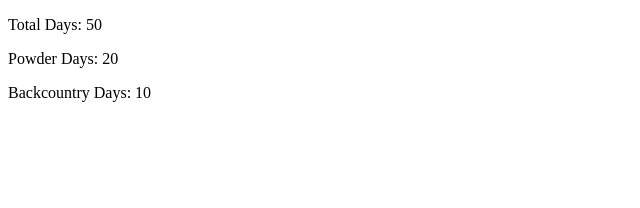
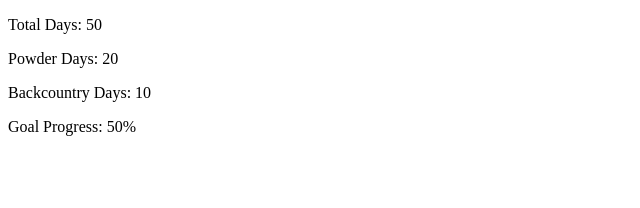
Before and after one commit to kiramiller425/tutorial-react-essentials-eve-ch2, a React (Create React App) app: page / in a window 1280 px wide. Shown: the top 208 px of the page, without its empty margins (0-640 px from the left). Built offline with nearby package versions, Linux system fonts and the light colour scheme.

Commit message:
ch3.5 finished changes

```diff
--- a/src/index.js
+++ b/src/index.js
@@ -9,40 +9,33 @@
     goal: 100
 }
 
+const getPercent = decimal => {
+    return decimal * 100 + '%'
+}
+
+const calcGoalProgress = (total, goal) => {
+    return getPercent(total/goal)
+}
+
 // function component
-const SkiDayCounter = (props) => {
+const SkiDayCounter = ({ total, powder, backcountry, goal }) => {
     return (
         <section>
             <div>
-                <p>Total Days: {props.total}</p>
+                <p>Total Days: {total}</p>
             </div>
             <div>
-                <p>Powder Days: {props.powder}</p>
+                <p>Powder Days: {powder}</p>
             </div>
             <div>
-                <p>Backcountry Days: {props.backcountry}</p>
+                <p>Backcountry Days: {backcountry}</p>
             </div>
             <div>
-
+                <p>Goal Progress: {calcGoalProgress(total, goal)}</p>
             </div>
         </section>
     )
 }
-
-//class SkiDayCounter extends Component {
-//    // custom methods:
-//    getPercent = decimal => {
-//        return decimal * 100 + '%'
-//    }
-//    calcGoalProgress = (total, goal) => {
-//        return this.getPercent(total/goal)
-//    }
-//    render() {
-//        // destructuring:
-//        const { total, powder, backcountry, goal } = this.props
-
-//    }
-//}
 
 render(
     <SkiDayCounter
```
